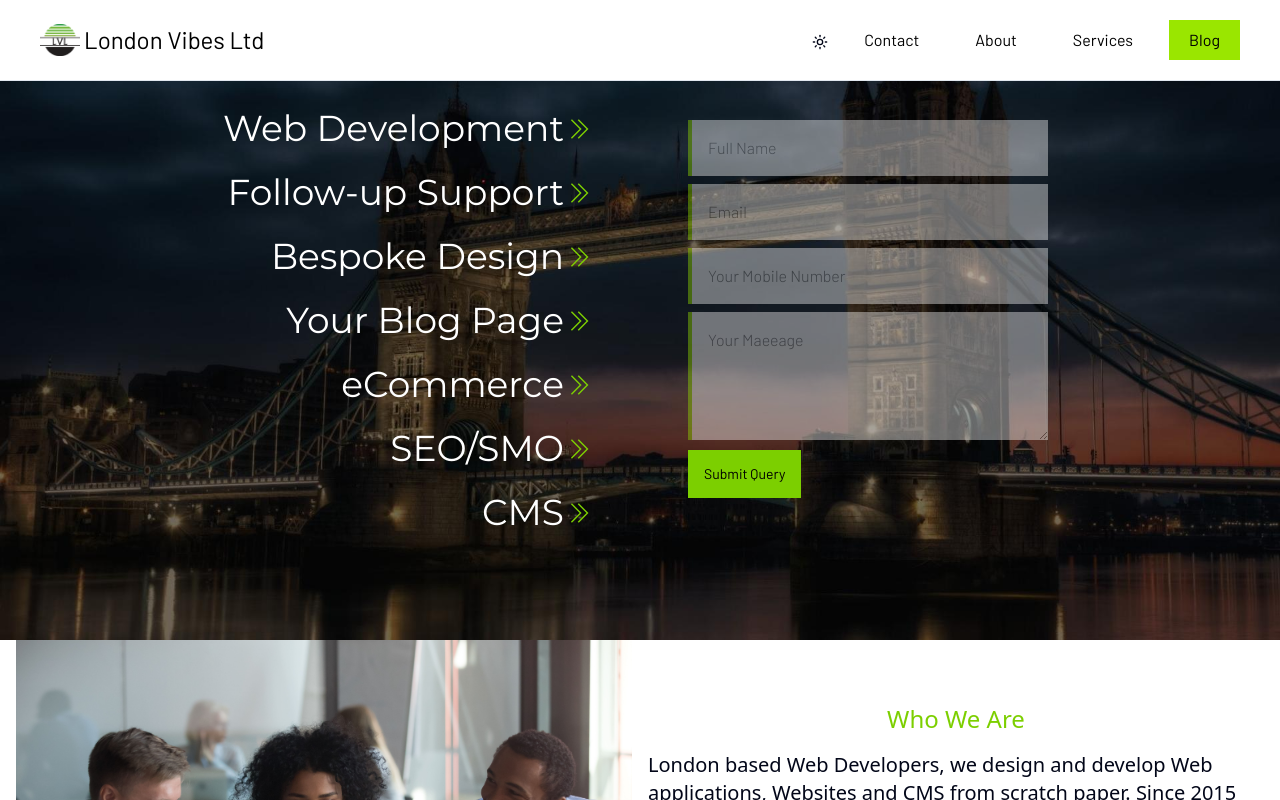
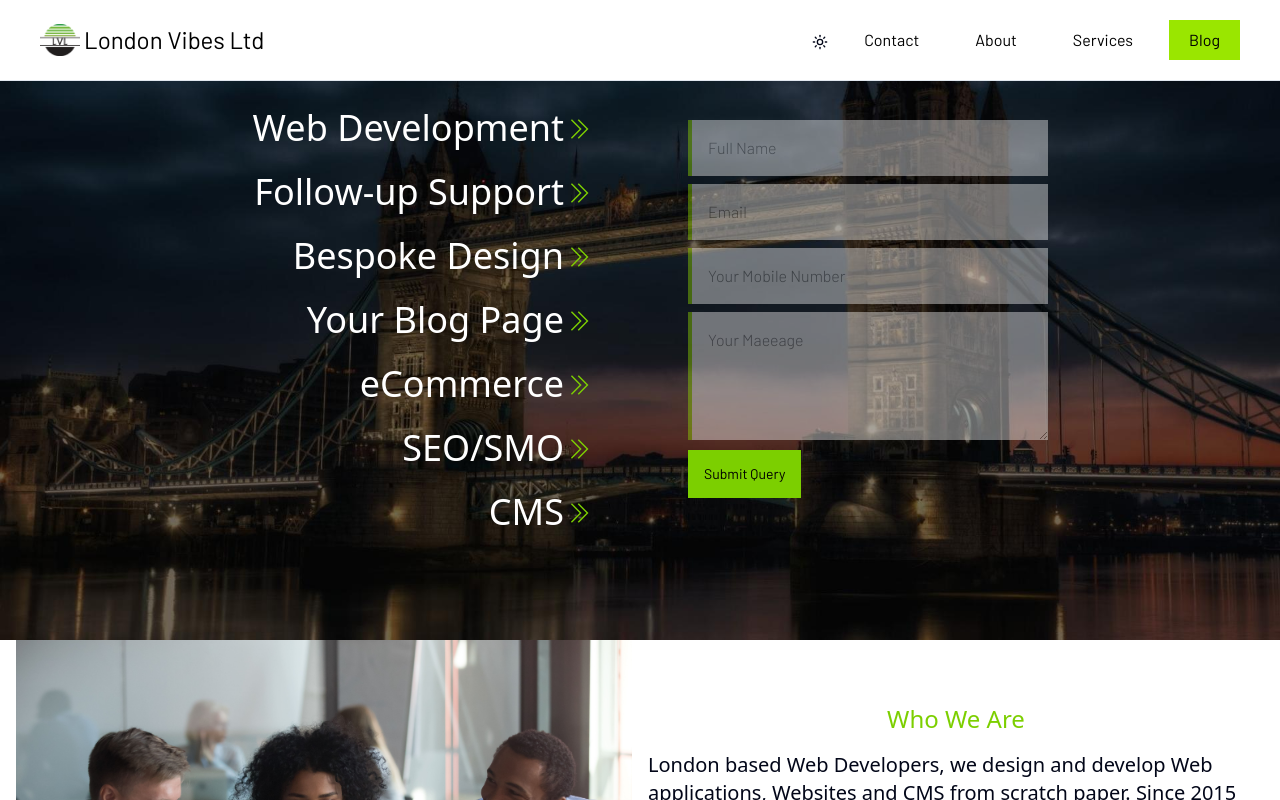
Before and after one commit to Sen12345/lvl-website, a Next.js app: page / in a window 1280 px wide. Shown: the top 800 px of the page. Built offline with nearby package versions, Linux system fonts and the light colour scheme; no server answers.

Commit message:
Deploying site to production

```diff
--- a/components/shared/portfolio.tsx
+++ b/components/shared/portfolio.tsx
@@ -1,17 +1,15 @@
 import { TfiAngleDoubleRight } from "react-icons/tfi";
-import { Montserrat } from "next/font/google";
+
 import Link from "next/link";
 import ContactFormPage from "../contactForm";
 
-const montserrat = Montserrat({ subsets: ["latin"], weight: "400" });
+// const montserrat = Montserrat({ subsets: ["latin"], weight: "400" });
 
 const Portfolio = () => {
   return (
     <div className="grid lg:gap-24 lg:grid-cols-2 ">
       <div className="w-full flex justify-center lg:justify-end">
-        <ul
-          className={`${montserrat.className} flex flex-col  lg:gap-4 md:items-end py-6 `}
-        >
+        <ul className={`flex flex-col  lg:gap-4 md:items-end py-6 `}>
           <li className="py-1  flex flex-row items-baseline gap-1">
             <Link
               href="/webdev"
```
